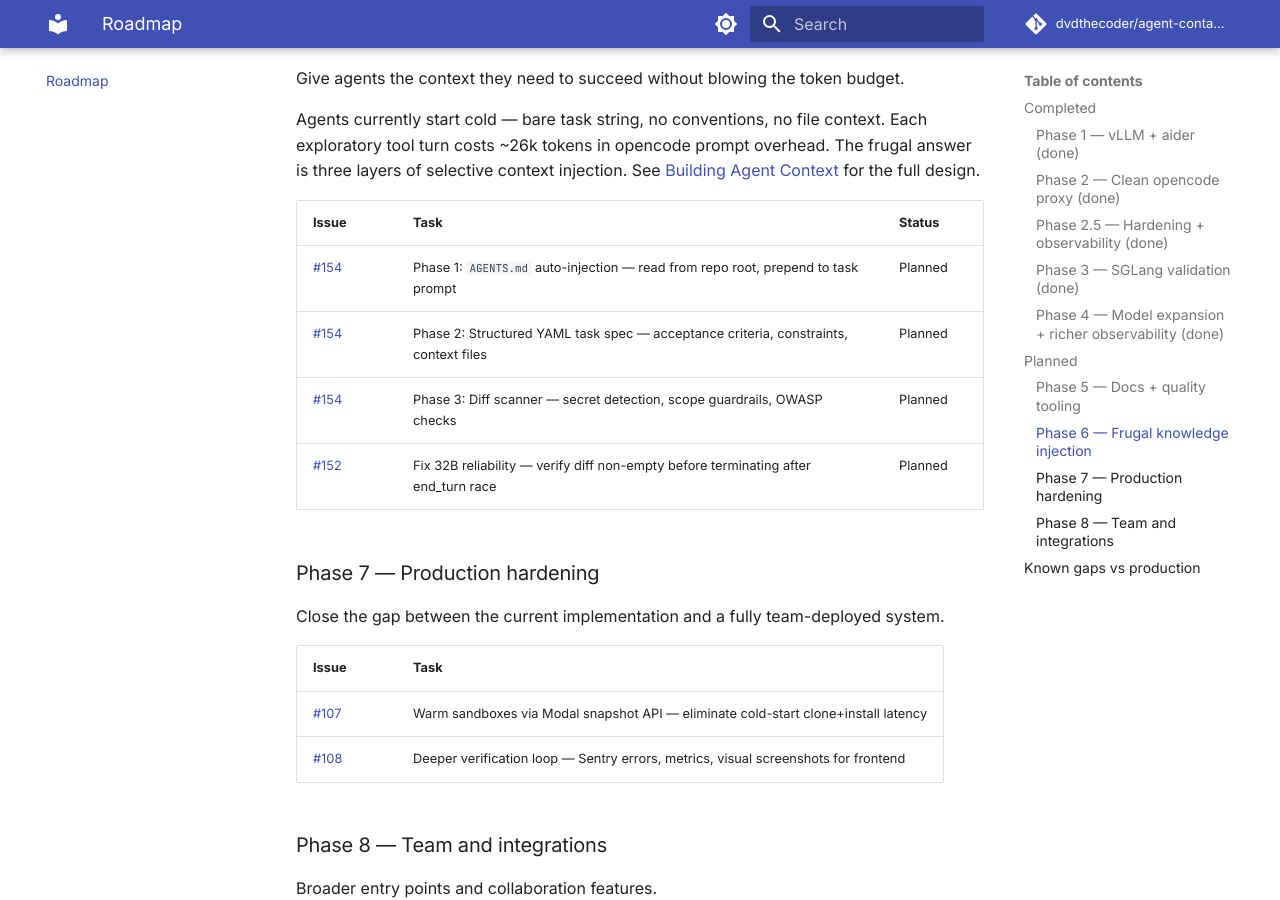
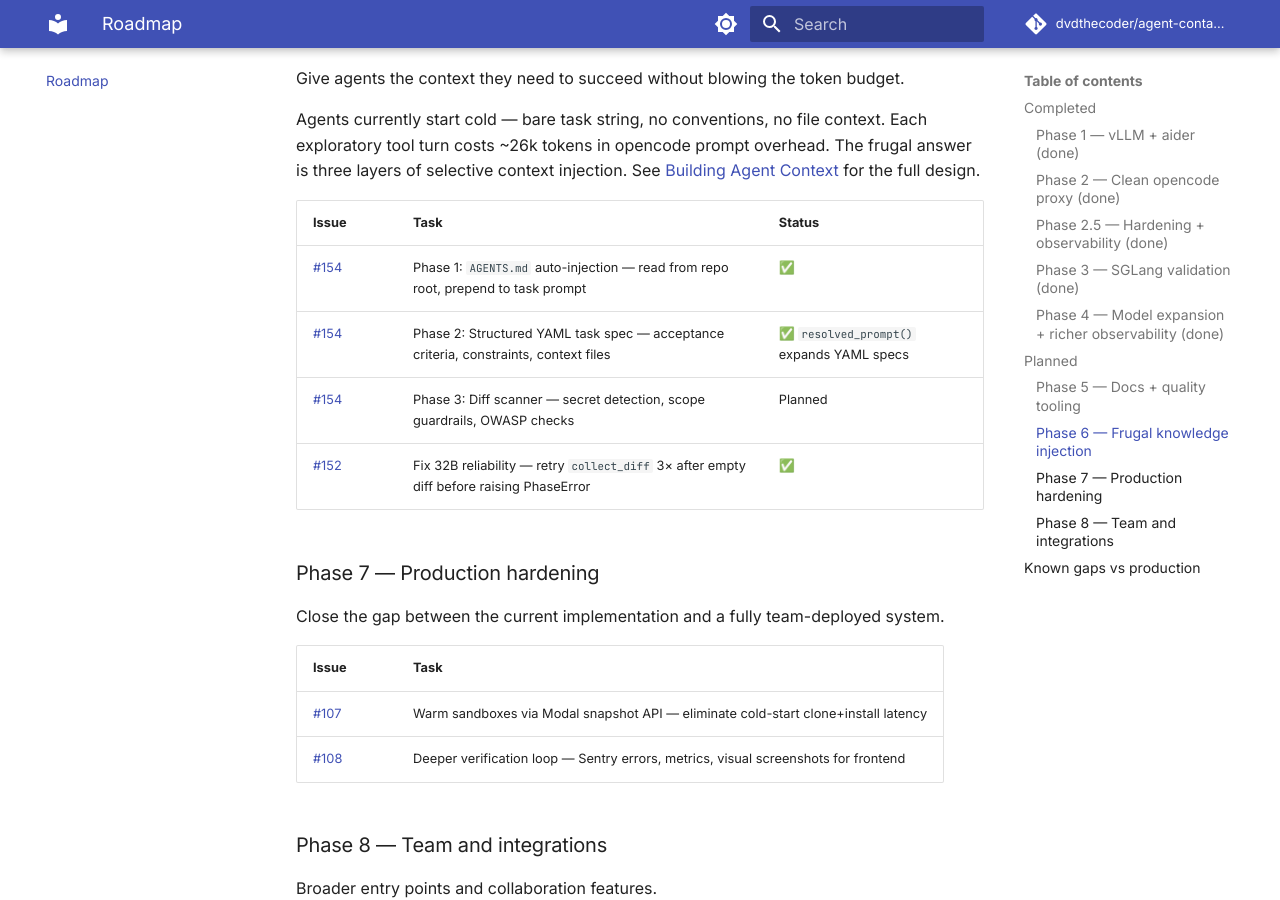
Before and after one commit to dvdthecoder/agent-container, an MkDocs documentation site: the page built from docs/roadmap.md, in a window 1280 px wide and 900 px high, scrolled down 3499 px. Built offline with MkDocs 1.6.1 and Material for MkDocs 9.7.7, drawn with Linux system fonts in a browser that asks for light colours; comment, search, counter and statistics services are not loaded.

Commit message:
docs(roadmap): mark #152 and #154 Phase 1+2 complete

```diff
--- a/docs/roadmap.md
+++ b/docs/roadmap.md
@@ -87,10 +87,10 @@ selective context injection. See [Building Agent Context](context.md) for the fu
 
 | Issue | Task | Status |
 |---|---|---|
-| [#154](https://github.com/dvdthecoder/agent-container/issues/154) | Phase 1: `AGENTS.md` auto-injection — read from repo root, prepend to task prompt | Planned |
-| [#154](https://github.com/dvdthecoder/agent-container/issues/154) | Phase 2: Structured YAML task spec — acceptance criteria, constraints, context files | Planned |
+| [#154](https://github.com/dvdthecoder/agent-container/issues/154) | Phase 1: `AGENTS.md` auto-injection — read from repo root, prepend to task prompt | ✅ |
+| [#154](https://github.com/dvdthecoder/agent-container/issues/154) | Phase 2: Structured YAML task spec — acceptance criteria, constraints, context files | ✅ `resolved_prompt()` expands YAML specs |
 | [#154](https://github.com/dvdthecoder/agent-container/issues/154) | Phase 3: Diff scanner — secret detection, scope guardrails, OWASP checks | Planned |
-| [#152](https://github.com/dvdthecoder/agent-container/issues/152) | Fix 32B reliability — verify diff non-empty before terminating after end_turn race | Planned |
+| [#152](https://github.com/dvdthecoder/agent-container/issues/152) | Fix 32B reliability — retry `collect_diff` 3× after empty diff before raising PhaseError | ✅ |
 
 ### Phase 7 — Production hardening
 Close the gap between the current implementation and a fully team-deployed system.
```
